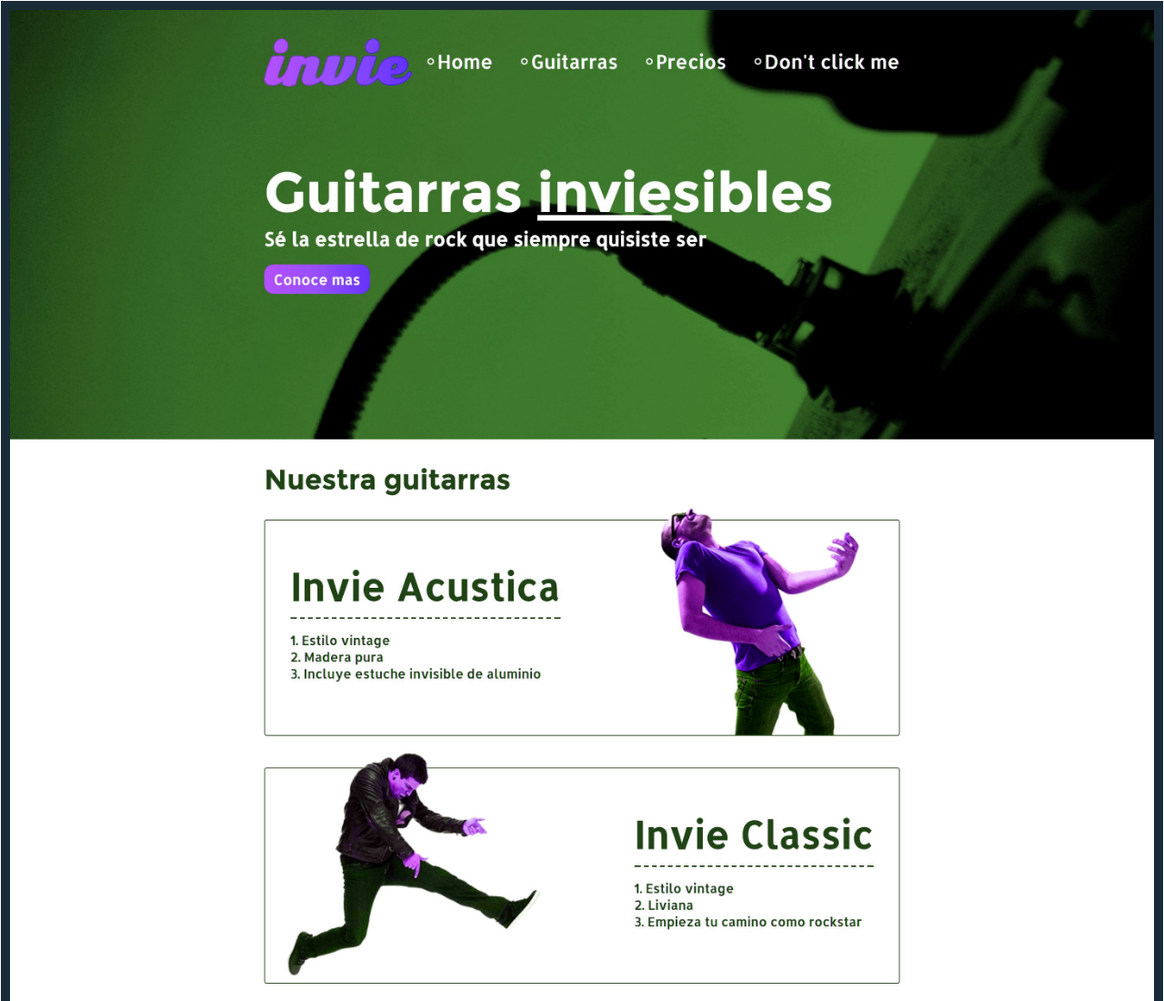
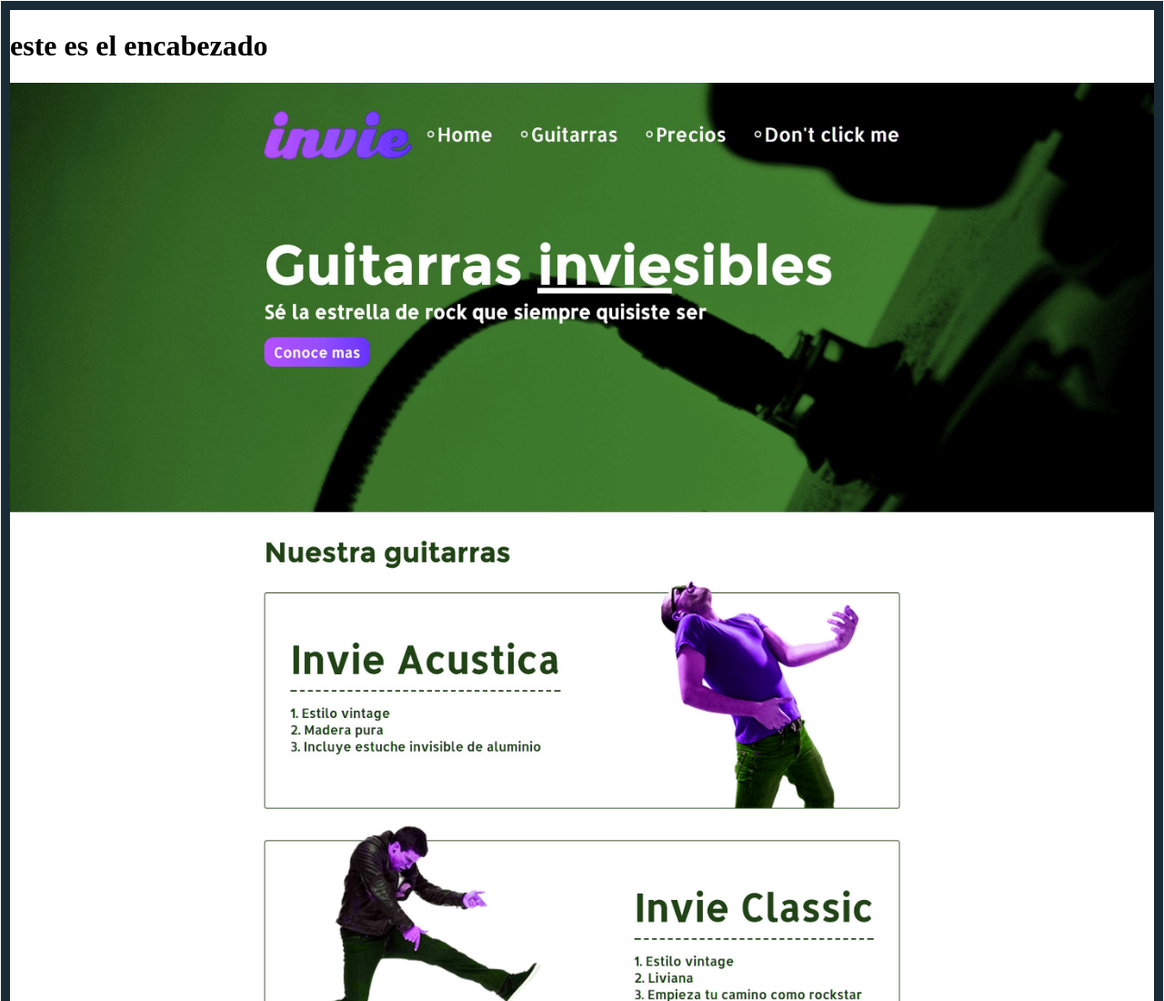
Before and after one commit to diegodorado78/invie-github, a plain HTML site: page index.html in a window 1280 px wide. Shown: the top 1100 px of the page at 91% size. Drawn offline with Linux system fonts and the light colour scheme.

Commit message:
arreglando el encabezado

```diff
--- a/index.html
+++ b/index.html
@@ -25,6 +25,7 @@
         </style>
     </head>
     <body>
+        <h1>este es el encabezado</h1>
 <img  id= "responsive"src="invie_responsive.png" alt="responsive">
 <img src="nueva_version.jpg" alt="">
 
```
